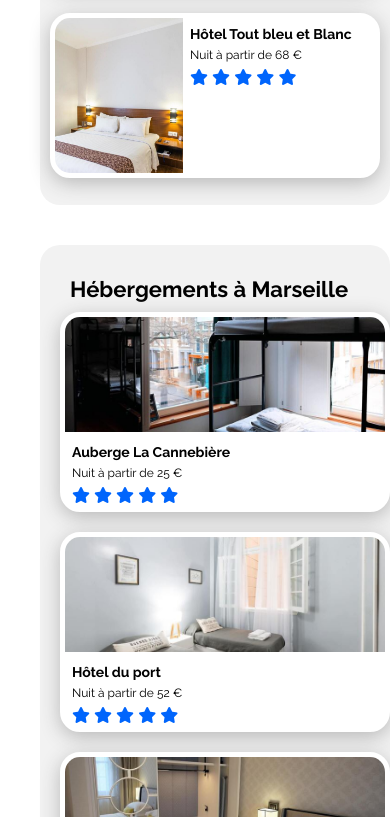
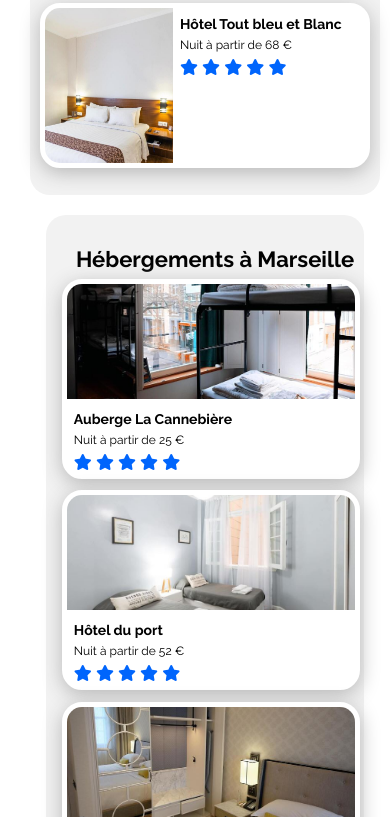
Before and after one commit to CelineSebe/P2_OC_Booki, a plain HTML site: page index.html in a window 390 px wide. Shown: the part 1183-2000 px from the top of the page. Drawn offline with Linux system fonts and the light colour scheme.

Commit message:
ajustements media queries

```diff
--- a/css/style.css
+++ b/css/style.css
@@ -201,8 +201,8 @@
     display: flex;
     flex-direction: column;
     text-align: left;
+}
 
-}
 .filtersItems
 {
     display: flex;
@@ -215,7 +215,7 @@
     border: solid 2px var(--grey);
     border-radius: 50px;
     height: 40px;
-    font-size:medium;
+    font-size: 13px;
 }
 .filtersItems:hover{
     transform: scale(1.05);
@@ -231,6 +231,7 @@
     color: var(--blue);
     padding: 13px;
     border-radius: 50%;
+    margin-right: 10px;
     height: 40px;
     background-color: var(--blueLight);
     }
@@ -292,9 +293,9 @@
 #card-container-lodg .card{
     object-fit: cover;
     background-color: white;
-    width: 250px;
+    width: 245px;
     height: 210px;
-    margin: 3%;
+    margin: 2%;
     border: solid 5px #ffffff;
     border-radius: 20px;
     overflow: hidden;
@@ -464,11 +465,34 @@
 
 /***Media queries***/
 
-@media screen and (max-width: 1440px) {
+@media screen and (max-width: 1280px) { /*** Kindle tablette 800 x 1280 ***/
 
-}
+    #lodging {
+        display: flex;
+        flex-direction: column-reverse;
+        align-items: center;
+        justify-content: center;
+        flex-wrap: wrap;
+            }
+    aside{
+        width: 100%;
+        max-width:max-content;
+        margin: 10px;
+            }
 
-@media screen and (max-width: 992px) {
+    #card-container-lodg{
+        display: flex;
+        justify-content: center;
+        align-items: center;
+        flex-wrap: wrap;
+        min-width: 320px;
+            }
+
+    #card-container-lodg .card{
+        object-fit: cover;
+        height: 200px;
+        width: 245px;
+        }
 
 }
 
@@ -487,9 +511,10 @@
 
 #topNav li:hover
         {
+
     height: 100px;
     border-top: none;
-    border-bottom: solid 3px var(--blue)
+    border-bottom: solid 3px var(--blue);
         }
 
 #topNav ul li
@@ -560,16 +585,9 @@
 
     /*** SECTION HEBERGEMENTS***/
 
-#lodging {
-    display: flex;
-    flex-direction: column-reverse;
-    align-items: center;
-    justify-content: center;
-    flex-wrap: wrap;
-        }
+
 aside{
     width: 100%;
-    max-width: 500px;
         }
 
 #card-container-lodg{
@@ -578,13 +596,15 @@
     justify-content: center;
     align-items: center;
     flex-wrap: wrap;
-    min-width: 320px;
+    min-width: 250px;
+
         }
 
 #card-container-lodg .card{
     object-fit: cover;
     height: 200px;
     width: 100%;
+
     }
 
 
@@ -636,13 +656,18 @@
 {
     aside  {
         margin: 0px;
-        padding: 20px 0px 20px 0px;
-        max-width: 350px;
+        padding: 20px 5px 20px 5px;
+
     }
     #card-container-lodg{
         margin: 0px;
+        max-width: 320px;
+
     }
     #card-container-lodg .card{
-        margin: 0%;
+        margin: 5%;
+        max-width: 240px;
+        max-height: 200px;
+        overflow: hidden;
     }
 }
```
